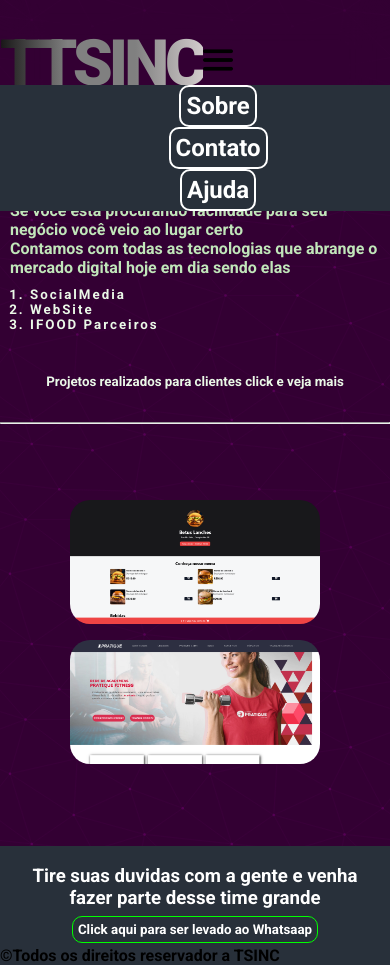
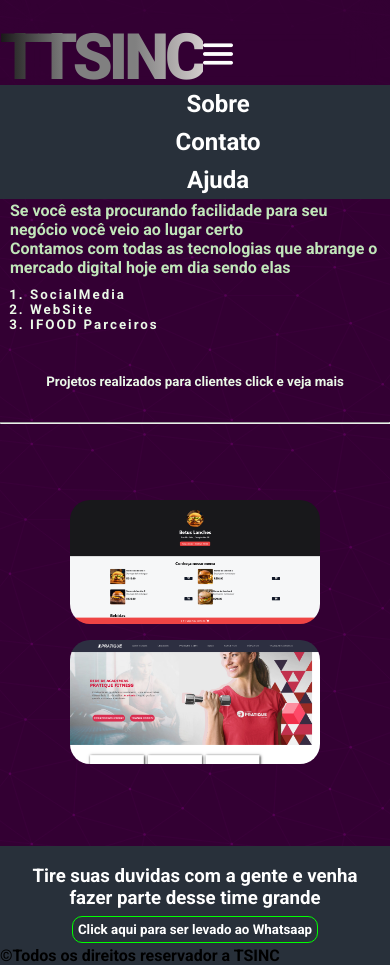
Before and after one commit to Sadfox-13/TSINC, a plain HTML site: page index.html in a window 390 px wide. Both pictures are taken after a click on the button 335 px from the left and 37 px from the top of the page. Drawn offline with nearby package versions, Linux system fonts and the light colour scheme.

Commit message:
fianalmente

```diff
--- a/style.css
+++ b/style.css
@@ -341,15 +341,18 @@
         display: flex;
     }
 
-    .closebar1 {}
+
 
     .menu {
         display: none;
         width: 300px;
         z-index: 10;
     }
-    a{
+    .itens{
         border: none;
+    }
+    i{
+        color: white;
     }
 
 }
```
